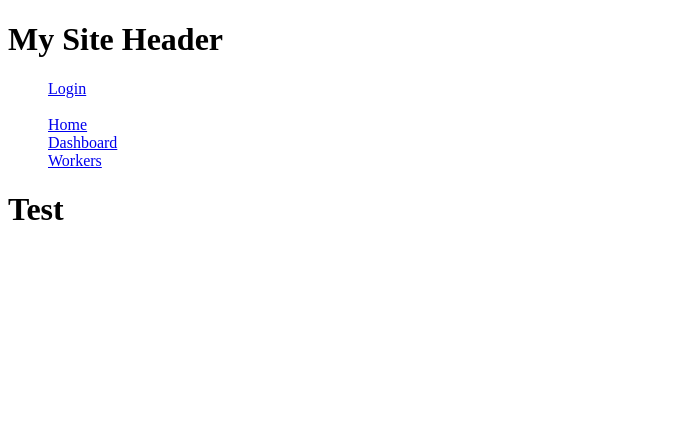
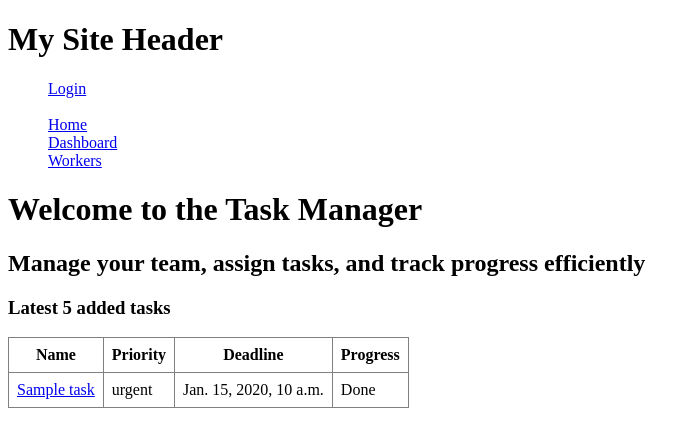
Before and after one commit to msubchak/team-task-manager, a Django app: page / in a window 1280 px wide. Shown: the top 447 px of the page, without its empty margins (0-700 px from the left). Run offline with Django 5.2, Linux system fonts and the light colour scheme; tables that the repository leaves empty hold one stand-in row (values such as "Sample post").

Commit message:
feat: Added sorting by last 5 tasks in index view, updated main page layout

```diff
--- a/tasks/views.py
+++ b/tasks/views.py
@@ -13,8 +13,10 @@ from tasks.models import Worker, Task
 login_required
 def index(request: HttpRequest) -> HttpResponse:
     num_worker = Worker.objects.all().count()
+    tasks = Task.objects.all().order_by('-id')[:5]
     context = {
         "num_worker": num_worker,
+        "tasks": tasks,
     }
     return render(request, "tasks/index.html", context=context)
 
--- a/templates/tasks/index.html
+++ b/templates/tasks/index.html
@@ -1,4 +1,28 @@
 {% extends "base.html" %}
 {% block content %}
-  <h1>Test</h1>
+  <h1>Welcome to the Task Manager</h1>
+  <h2>Manage your team, assign tasks, and track progress efficiently</h2>
+  <h3>Latest 5 added tasks</h3>
+  <table border="1" cellpadding="8" cellspacing="0" style="border-collapse: collapse;">
+  <thead>
+  <tr>
+    <th>Name</th>
+    <th>Priority</th>
+    <th>Deadline</th>
+    <th>Progress</th>
+  </tr>
+  </thead>
+  <tbody>
+  {% for task in tasks %}
+    <tr>
+      <td>
+        <a href="{% url 'tasks:task-detail' task.id %}">{{ task.name }}</a>
+      </td>
+      <td>{{ task.priority }}</td>
+      <td>{{ task.deadline }}</td>
+      <td>{% if task.is_complete %}Done{% else %}In Progress{% endif %}</td>
+    </tr>
+  {% endfor %}
+  </tbody>
+  </table>
 {% endblock %}
```
